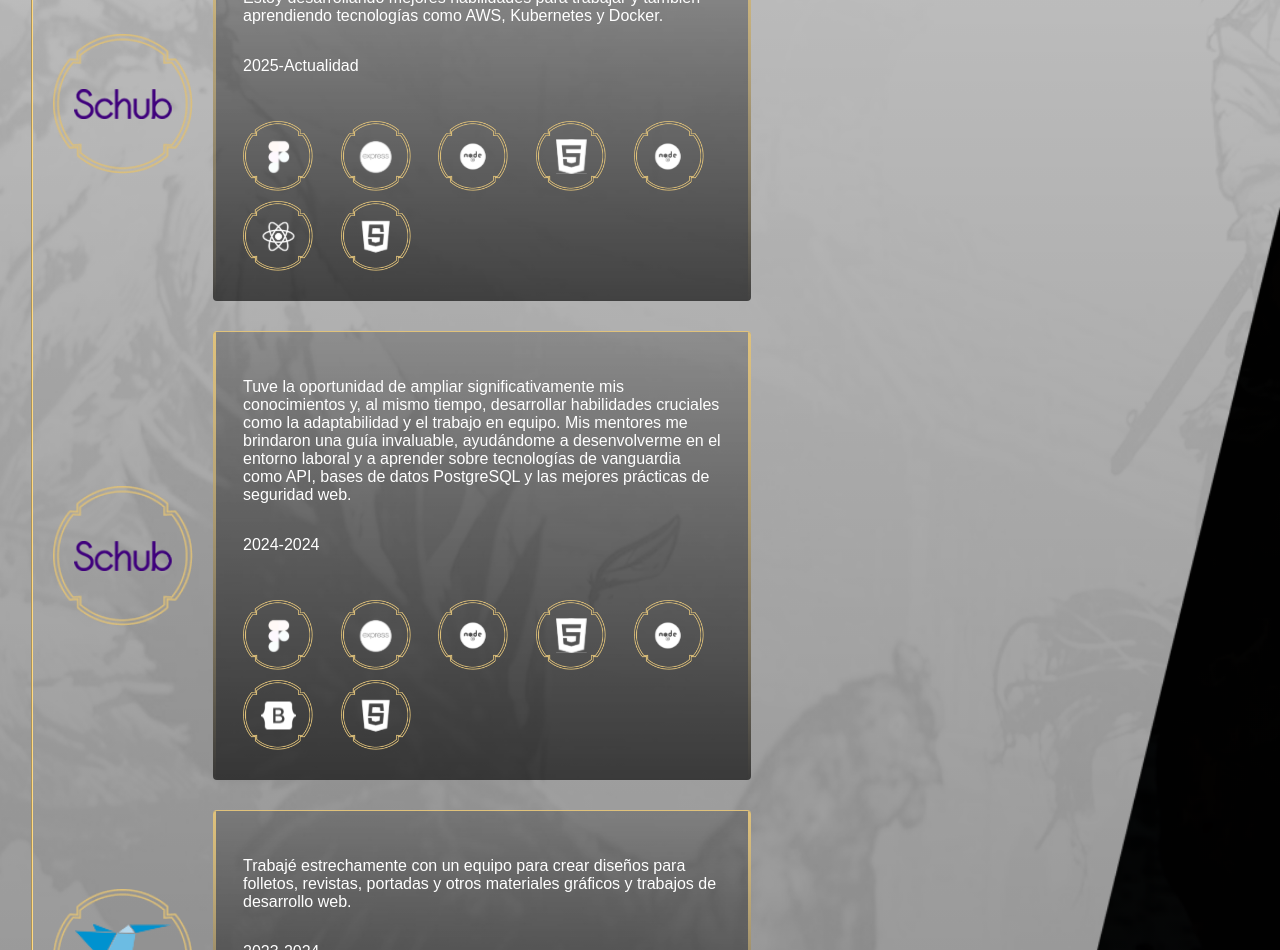
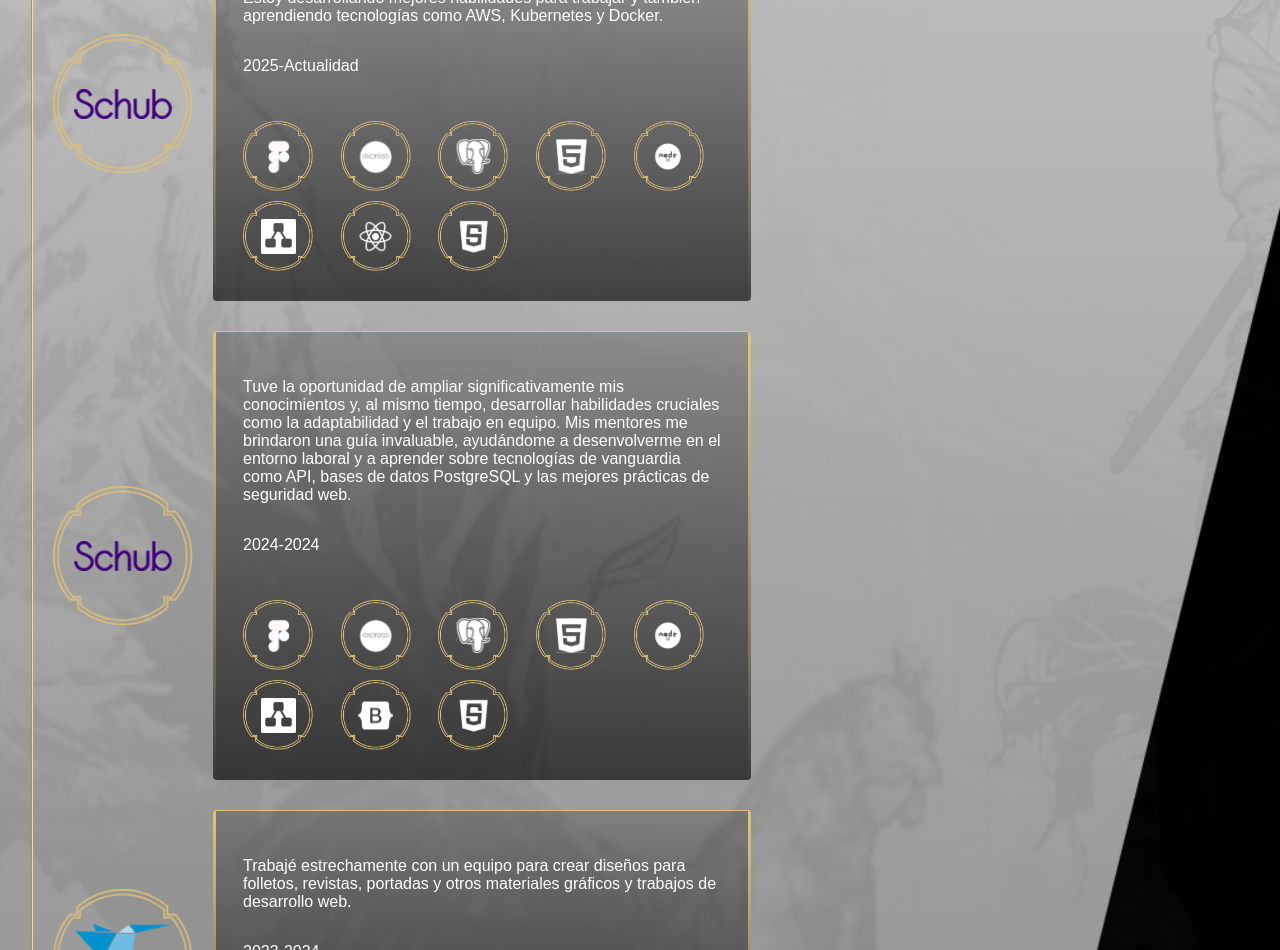
Before and after one commit to voxaive/portfolio, a React (Vite) app: page / in a window 1280 px wide. Shown: the part 2420-3370 px from the top of the page. Built offline with nearby package versions, Linux system fonts and the light colour scheme.

Commit message:
fix: jobs.tsx

```diff
--- a/src/pages/Jobs/Jobs.tsx
+++ b/src/pages/Jobs/Jobs.tsx
@@ -1,4 +1,4 @@
-import React, {useEffect, useState} from 'react';
+import React, { useState} from 'react';
 import './style.css'
 //tech
 //software
@@ -15,7 +15,7 @@ import css from '../../images/tec/CSS.svg'
 import bootstrap from '../../images/tec/Bootstrap_logo.svg'
 //database
 import postgreSQL from '../../images/tec/Postgresql_elephant.svg'
-import mysql from '../../images/tec/MySQL-logo.svg'
+//import mysql from '../../images/tec/MySQL-logo.svg'
 //techEnd
 import circle from '../../images/Circle_tech.png'
 import Cicle_t from '../../assets/circle-t/cicle-t.tsx';
@@ -49,9 +49,10 @@ const Jobs: React.FC = () => {
                       <div className='tecStudy'>
                         <Cicle_t tech={figma} url={circle} isSelected={selected === ""} onClick={() => void("n")}/>
                         <Cicle_t tech={express} url={circle} isSelected={selected === ""} onClick={() => void("n")}/>
-                        <Cicle_t tech={nodeIcon} url={circle} isSelected={selected === ""} onClick={() => void("n")}/>
+                        <Cicle_t tech={postgreSQL} url={circle} isSelected={selected === ""} onClick={() => void("n")}/>
                         <Cicle_t tech={html} url={circle} isSelected={selected === ""} onClick={() => void("n")}/>
                         <Cicle_t tech={nodeIcon} url={circle} isSelected={selected === ""} onClick={() => void("n")}/>
+                        <Cicle_t tech={drawio} url={circle} isSelected={selected === ""} onClick={() => void("n")}/>
                         <Cicle_t tech={react} url={circle} isSelected={selected === ""} onClick={() => void("n")}/>
                         <Cicle_t tech={js} url={circle} isSelected={selected === ""} onClick={() => void("n")}/>
                       </div>
@@ -67,9 +68,10 @@ const Jobs: React.FC = () => {
                       <div className='tecStudy'>
                         <Cicle_t tech={figma} url={circle} isSelected={selected === ""} onClick={() => void("n")}/>
                         <Cicle_t tech={express} url={circle} isSelected={selected === ""} onClick={() => void("n")}/>
-                        <Cicle_t tech={nodeIcon} url={circle} isSelected={selected === ""} onClick={() => void("n")}/>
+                        <Cicle_t tech={postgreSQL} url={circle} isSelected={selected === ""} onClick={() => void("n")}/>
                         <Cicle_t tech={html} url={circle} isSelected={selected === ""} onClick={() => void("n")}/>
                         <Cicle_t tech={nodeIcon} url={circle} isSelected={selected === ""} onClick={() => void("n")}/>
+                        <Cicle_t tech={drawio} url={circle} isSelected={selected === ""} onClick={() => void("n")}/>
                         <Cicle_t tech={bootstrap} url={circle} isSelected={selected === ""} onClick={() => void("n")}/>
                         <Cicle_t tech={js} url={circle} isSelected={selected === ""} onClick={() => void("n")}/>
                       </div>
```
